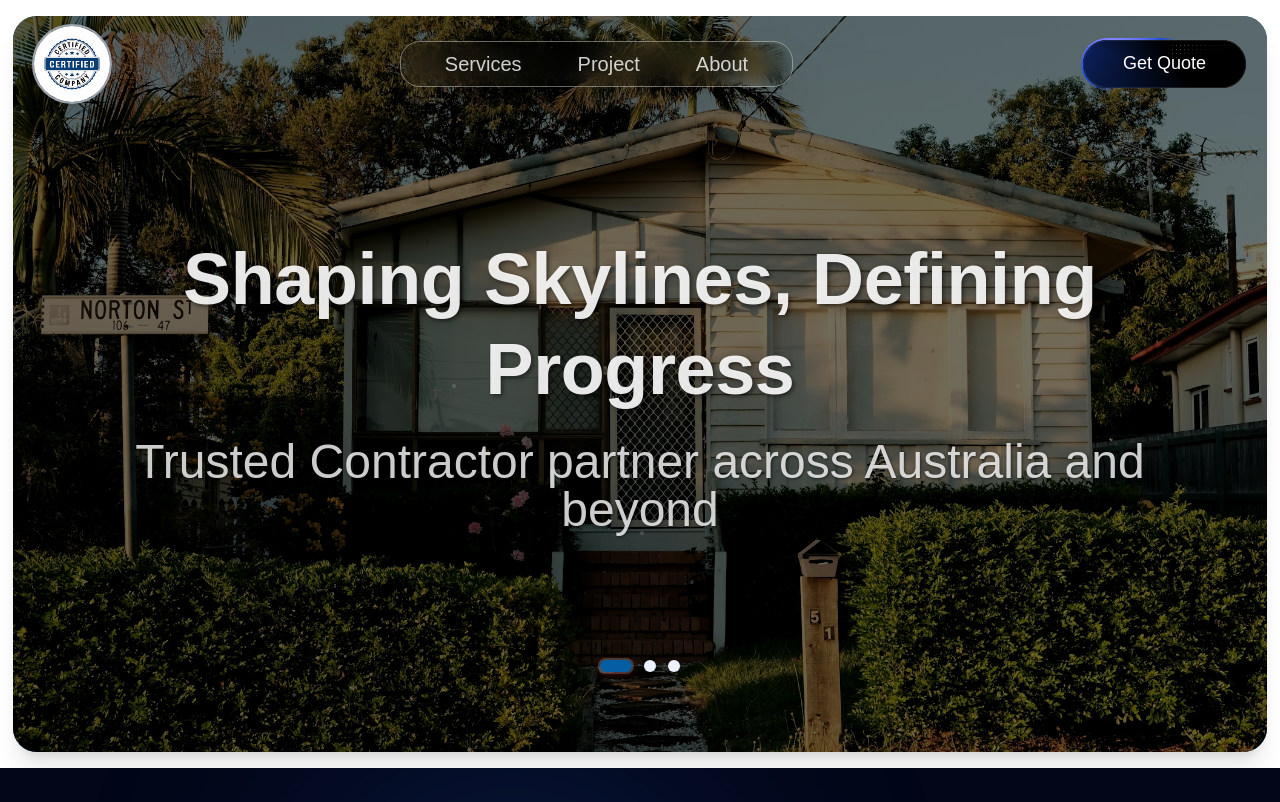
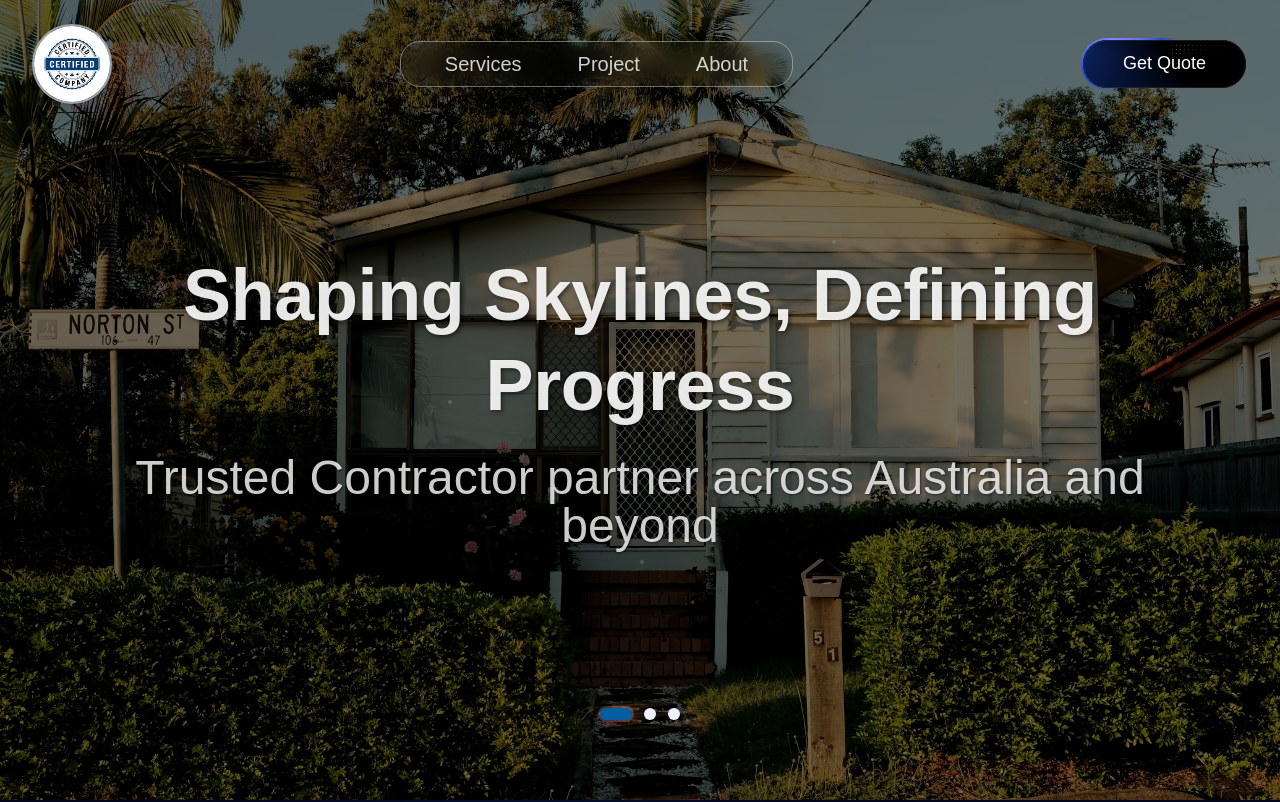
Before and after one commit to pH0enix46/BC, a Next.js app: page / in a window 1280 px wide. Shown: the top 802 px of the page. Built offline with nearby package versions, Linux system fonts and the light colour scheme; a web font is replaced by a local one.

Commit message:
Updated hero and navbar

```diff
--- a/components/HeroSection.tsx
+++ b/components/HeroSection.tsx
@@ -79,10 +79,10 @@ const HeroSection = () => {
   }, [isTransitioning]);
 
   return (
-    <div className="w-full py-4">
+    <div className="w-full">
       <div
         ref={heroRef}
-        className="relative w-[98%] mx-auto h-[calc(100vh-2rem)] sm:h-[calc(100vh-3rem)] md:h-[calc(100vh-4rem)] overflow-hidden rounded-t-[24px] rounded-b-[24px] bg-[#055ea1] shadow-xl"
+        className="relative w-[100%] mx-auto h-[100vh] overflow-hidden bg-[#055ea1] shadow-xl"
       >
         {/* Background Images with Advanced Animations */}
         {backgroundImages.map((image, index) => (
--- a/components/Navbar.tsx
+++ b/components/Navbar.tsx
@@ -12,8 +12,6 @@ const Navbar = () => {
   const [isMobile, setIsMobile] = useState(false);
   const buttonRef = useRef<HTMLDivElement>(null);
   const pathname = usePathname();
-
-  console.log();
 
   useEffect(() => {
     const handleScroll = () => {
```
